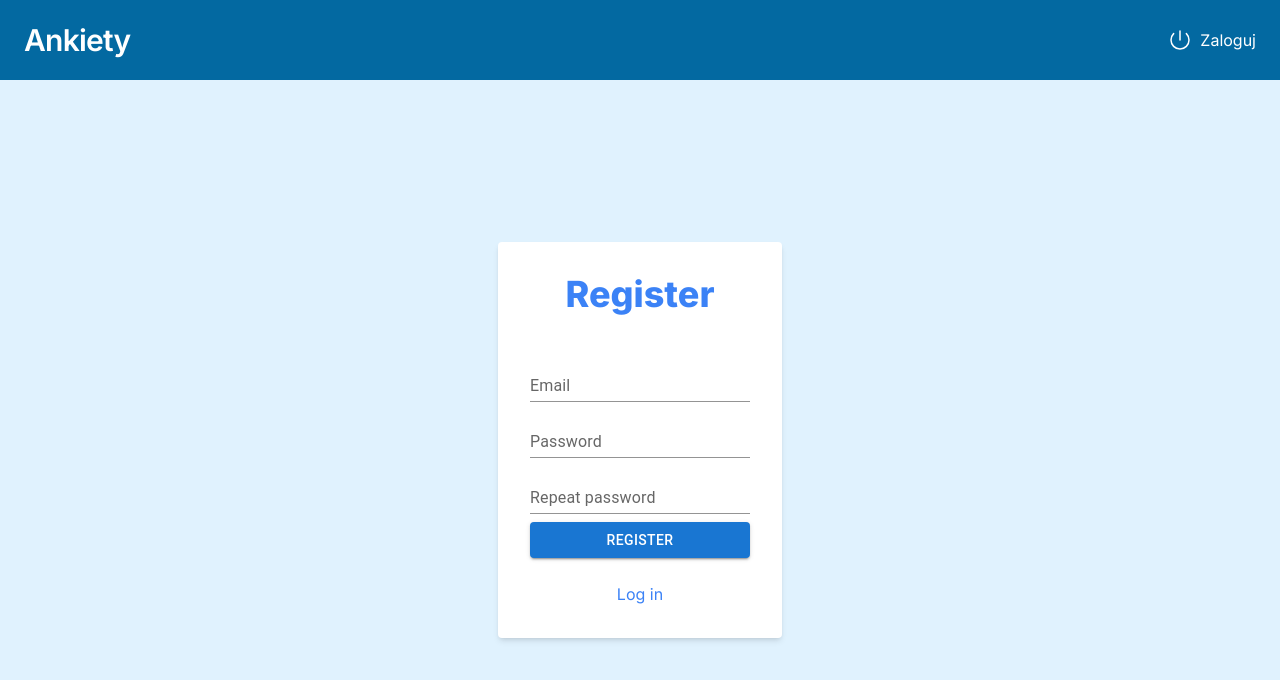
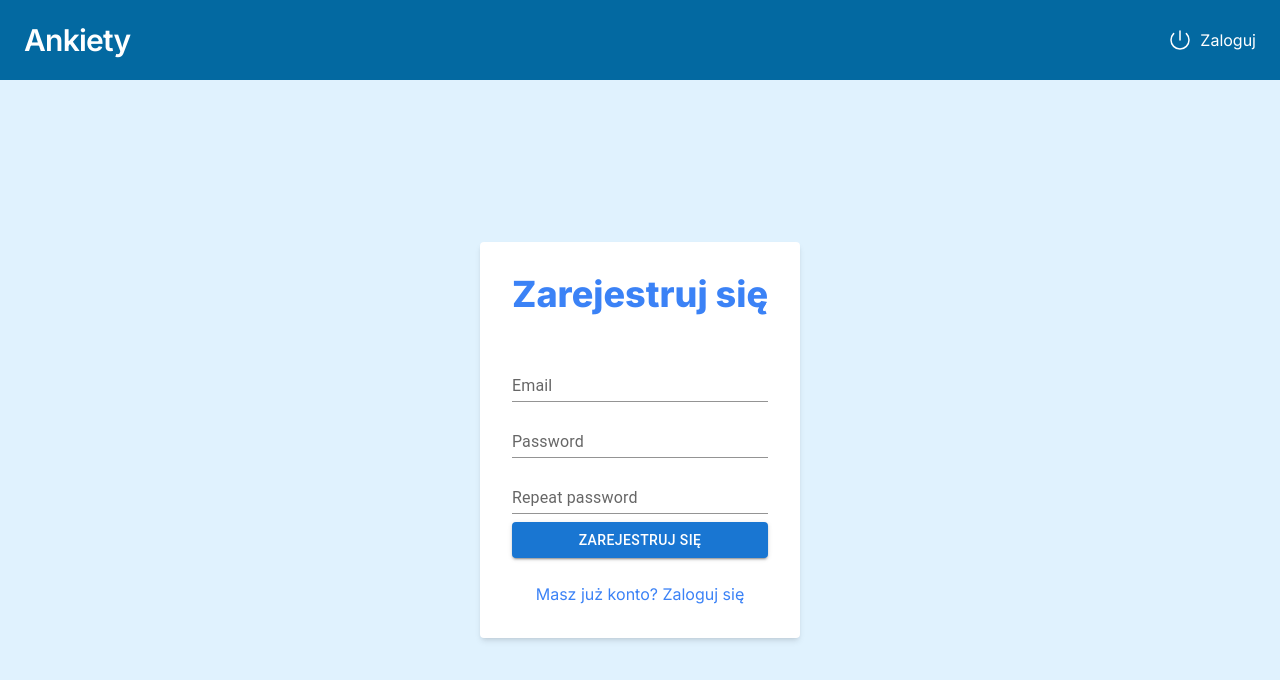
Before and after one commit to haniszewski/SurveySystemFrontend, a Next.js app: page /auth/register in a window 1280 px wide. Shown: the top 680 px of the page. Built offline with nearby package versions, Linux system fonts and the light colour scheme.

Commit message:
handle auth change

```diff
--- a/src/app/auth/login/page.tsx
+++ b/src/app/auth/login/page.tsx
@@ -2,6 +2,7 @@
 
 import { useState } from "react";
 import { useRouter } from "next/navigation";
+import Link from "next/link";
 import TextFormField from "@/components/atoms/form/fields/text-form-field";
 import Form from "@/components/atoms/form/form";
 import DynamicSubmitButton from "@/components/atoms/form/dynamic-submit-button";
@@ -22,7 +23,7 @@ export default function LoginPage() {
         if (res.ok) {
           console.log("logged in");
           setError("");
-          router.push("/user-panel");
+          router.push("/");
         } else {
           throw new Error("Błędny login lub hasło");
         }
@@ -38,7 +39,7 @@ export default function LoginPage() {
       <Form onSubmit={onSubmit}>
         <div className="flex w-full max-w-md flex-col gap-2 rounded bg-white p-8 shadow-md">
           <h2 className="mb-8 text-center text-4xl font-extrabold text-blue-500">
-            Login
+            Zaloguj się
           </h2>
           {error && (
             <div className="relative rounded border border-red-400 bg-red-100 px-4 py-3 text-red-700">
@@ -51,6 +52,13 @@ export default function LoginPage() {
           <div className="w-full">
             <DynamicSubmitButton className="w-full" text="Zaloguj" />
           </div>
+          <div className="mt-4 text-center">
+            <Link href="/auth/register">
+              <div className="cursor-pointer text-blue-500 hover:underline">
+                Załóż konto
+              </div>
+            </Link>
+          </div>
         </div>
       </Form>
     </div>
--- a/src/app/auth/logout/page.tsx
+++ b/src/app/auth/logout/page.tsx
@@ -13,7 +13,6 @@ export default function Index() {
     Cookies.remove("token");
     Cookies.remove("email");
     Cookies.remove("username");
-    Cookies.set("isAuthenticated", "false");
     router.push("/");
   }, []);
 
--- a/src/app/auth/register/page.tsx
+++ b/src/app/auth/register/page.tsx
@@ -42,7 +42,7 @@ const RegisterPage = () => {
       <Form onSubmit={handleRegister}>
         <div className="flex w-full max-w-md flex-col gap-2 rounded bg-white p-8 shadow-md">
           <h2 className="mb-8 text-center text-4xl font-extrabold text-blue-500">
-            Register
+            Zarejestruj się
           </h2>
           {error && (
             <div className="relative rounded border border-red-400 bg-red-100 px-4 py-3 text-red-700">
@@ -63,13 +63,13 @@ const RegisterPage = () => {
               variant="contained"
               className="w-full bg-blue-500 text-white hover:bg-blue-700"
             >
-              Register
+              Zarejestruj się
             </Button>
           </div>
           <div className="mt-4 text-center">
-            <Link href="/login">
+            <Link href="/auth/login">
               <div className="cursor-pointer text-blue-500 hover:underline">
-                Log in
+                Masz już konto? Zaloguj się
               </div>
             </Link>
           </div>
--- a/src/components/_auth/user-provider.tsx
+++ b/src/components/_auth/user-provider.tsx
@@ -2,6 +2,7 @@
 
 import { useEffect, useState } from "react";
 import Cookies from "js-cookie";
+import { usePathname } from "next/navigation";
 import Loading from "../atoms/common/loading";
 import { UserContext } from "./user-context";
 
@@ -11,21 +12,27 @@ const UserProvider = ({ children }: { children: React.ReactNode }) => {
   const [username, setUsername] = useState<string>("");
   const [isAuthenticated, setIsAuthenticated] = useState<boolean>(false);
   const [loading, setLoading] = useState<boolean>(true);
+  const pathname = usePathname();
 
-  useEffect(() => {
+  function handleCookies() {
     const token = Cookies.get("token");
     const email = Cookies.get("email");
     const username = Cookies.get("username");
-
-    console.log("provider", token, email, username);
 
     setToken(token || "");
     setEmail(email || "");
     setUsername(username || "");
     setIsAuthenticated(!!token);
     setLoading(false);
-    console.log("provider");
+  }
+
+  useEffect(() => {
+    handleCookies();
   }, []);
+
+  useEffect(() => {
+    handleCookies();
+  }, [pathname]);
 
   return (
     <UserContext.Provider
```
